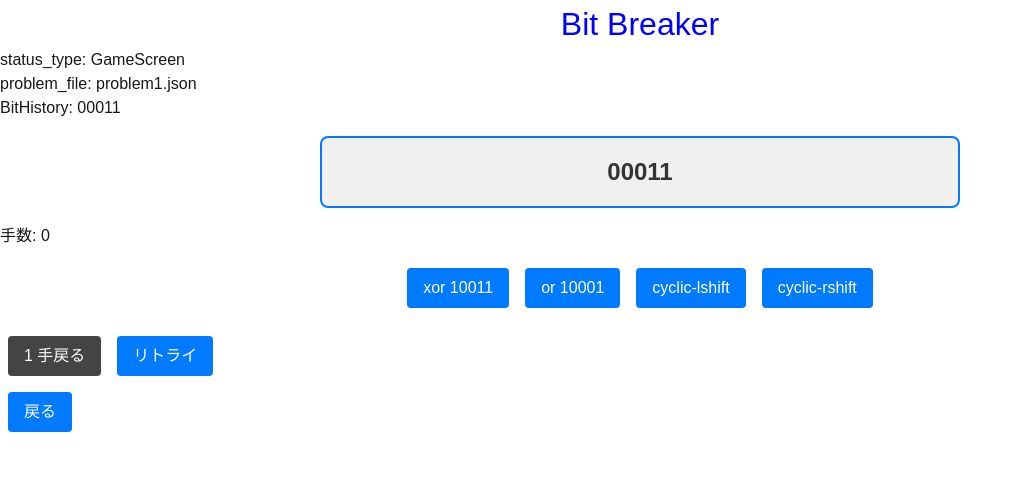
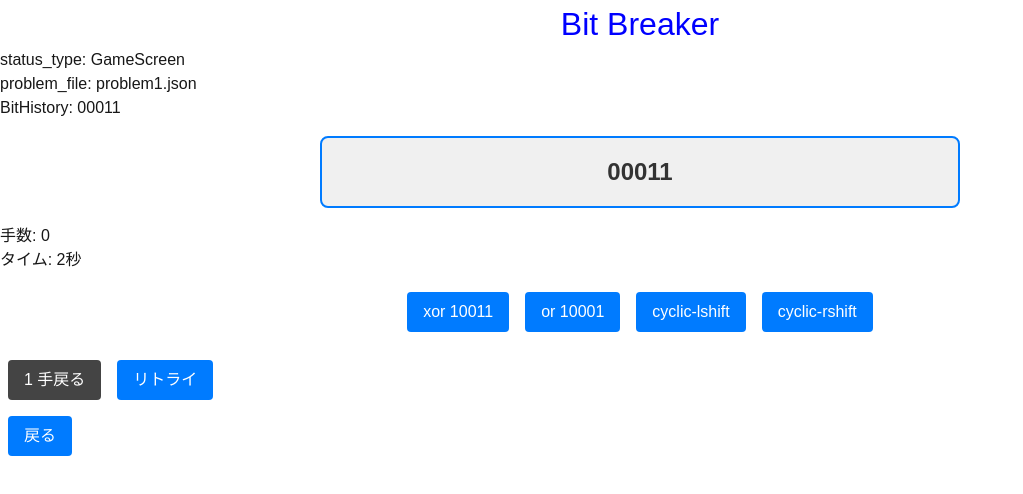
Before and after one commit to Masafiro/bit_game, a Next.js app in the folder src/: page / in a window 1280 px wide. Both pictures are taken after a click on the button "Problem 1". Shown: the top 494 px of the page, without its empty margins (0-1023 px from the left). Built offline with nearby package versions, Linux system fonts and the light colour scheme.

Commit message:
タイマーを動かす

```diff
--- a/src/app/page.tsx
+++ b/src/app/page.tsx
@@ -210,6 +210,21 @@ function MoveCounter({ moveCount } : { moveCount : number }){
   );
 }
 
+function Timer(){
+    const [count, setCount] = useState<number>(0);
+  useEffect(() => {
+    const timer = setTimeout(() => {
+      setCount(count + 1);
+    }, 1000);
+    return () => clearTimeout(timer);
+  }, [count]);
+  return (
+    <div>
+      タイム: {count}秒
+    </div>
+  )
+}
+
 function Game({ setStatus, problemFile }: { setStatus: React.Dispatch<React.SetStateAction<Status>>, problemFile: string}) {
   const [BitHistory, dispatchBitHistory] = useReducer(BitHistoryReducer, []);
   const [operations, setOperations] = useState<BitOperation[]>([]);
@@ -234,6 +249,7 @@ function Game({ setStatus, problemFile }: { setStatus: React.Dispatch<React.SetS
       </div>
       <BitDisplay currentBits={BitHistory[BitHistory.length - 1]} />
       <MoveCounter moveCount={BitHistory.length - 1} />
+      <Timer />
       <BitOperationButtonContainer>
         {operations.map((operation, index) => (
           <BitOperationButton key={index} dispatchBitHistory={dispatchBitHistory} operation={operation} />
```
